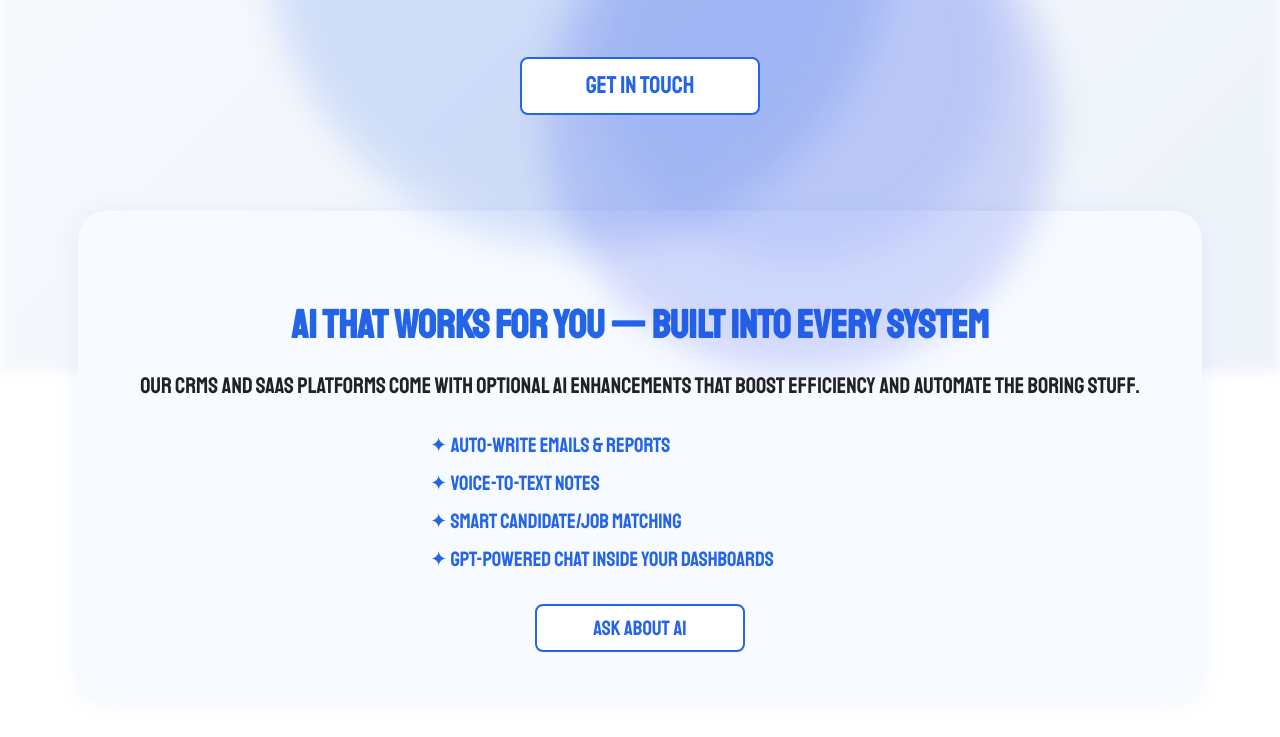
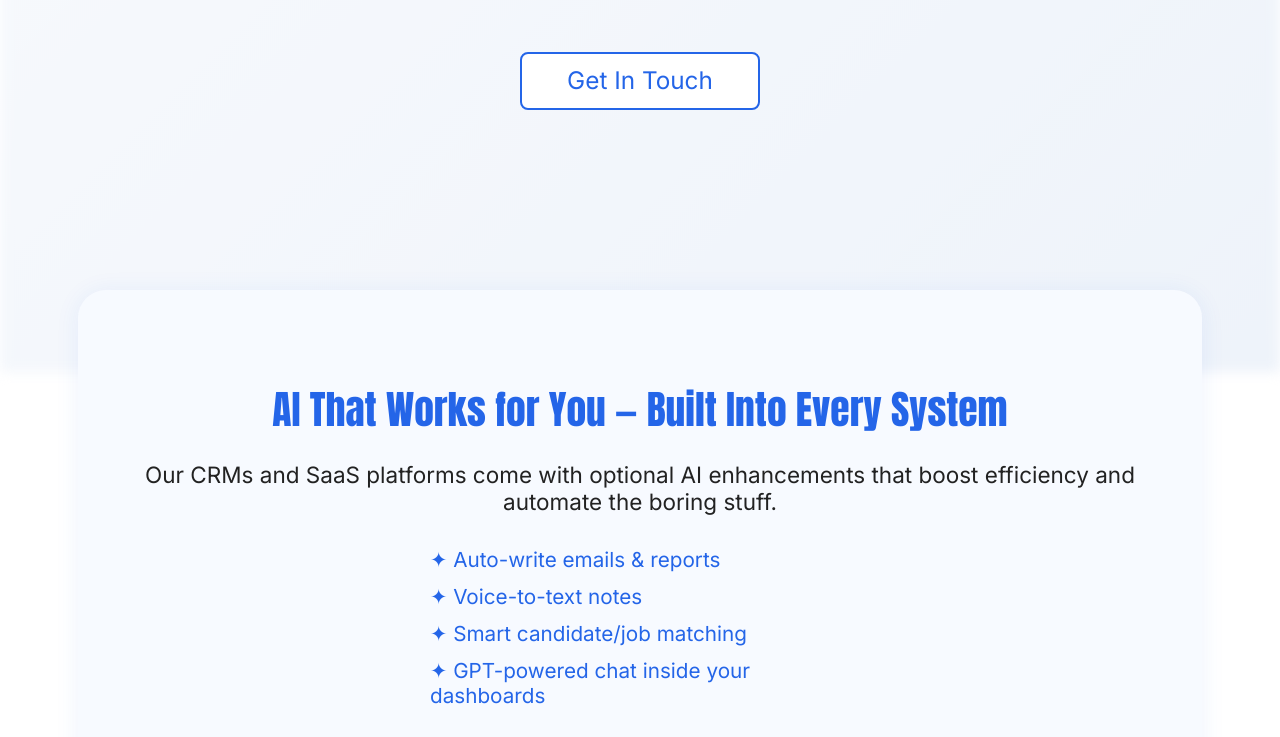
Before and after one commit to sezinercem/omnibase-site, a plain HTML site: page index.html in a window 1280 px wide. Shown: the part 428-1165 px from the top of the page. Drawn offline with Linux system fonts and the light colour scheme.

Commit message:
Update site content and styles

```diff
--- a/index.html
+++ b/index.html
@@ -4,7 +4,9 @@
     <meta charset="UTF-8" />
     <meta name="viewport" content="width=device-width, initial-scale=1.0" />
     <title>OmniBase | Custom CRM & SaaS Solutions</title>
-    <link href="https://fonts.googleapis.com/css2?family=Staatliches&display=swap" rel="stylesheet">
+    <link href="https://fonts.googleapis.com/css2?family=Inter:wght@400;700&display=swap" rel="stylesheet">
+    <!-- Remove or comment out the Staatliches font link if you want only Inter -->
+    <!-- <link href="https://fonts.googleapis.com/css2?family=Staatliches&display=swap" rel="stylesheet"> -->
     <link rel="icon" type="image/png" href="https://static.wixstatic.com/media/18f380_8094b021d49c4bb185be56f91ed3269f~mv2.png/v1/fill/w_364,h_242,al_c,q_85,usm_0.66_1.00_0.01,enc_avif,quality_auto/Omnibase-logo.png">
     <meta name="description" content="Omnibase builds custom CRM and SaaS solutions for UK businesses. Accelerate your growth with scalable, automated software.">
 <meta name="keywords" content="CRM, SaaS, UK, software development, process automation, custom CRM, SaaS engineering">
@@ -33,7 +35,7 @@
             z-index: -1;
         }
         body {
-            font-family: 'Staatliches', Impact, Charcoal, sans-serif;
+            font-family: 'Inter', Arial, Helvetica, sans-serif !important;
             color: #000 !important; /* was white */
             background-color: #fff !important; /* was black */
         }
@@ -104,7 +106,7 @@
             padding: 0.5em 1.5em;
             border-radius: 0px;
             font-size: 1.1em;
-            font-family: 'Staatliches', Impact, Charcoal, sans-serif;
+            font-family: 'Inter', Arial, Helvetica, sans-serif !important;
             cursor: pointer;
             transition: background 0.2s, color 0.2s;
             margin-top: 24px;
@@ -127,7 +129,7 @@
             padding: 0.5em 1.5em;
             border-radius: 0px;
             font-size: 1.1em;
-            font-family: 'Staatliches', Impact, Charcoal, sans-serif;
+            font-family: 'Inter', Arial, Helvetica, sans-serif !important;
             cursor: pointer;
             transition: background 0.2s, color 0.2s;
             margin-top: 24px;
@@ -152,60 +154,8 @@
             z-index: 2;
         }
         .hero-bg-animate {
-            position: absolute;
-            left: 50%;
-            top: 50%;
-            width: 900px;
-            height: 900px;
-            transform: translate(-50%, -50%);
-            z-index: 0;
-            pointer-events: none;
-            overflow: hidden;
-        }
-        .hero-bg-animate .circle1,
-        .hero-bg-animate .circle2,
-        .hero-bg-animate .circle3 {
-            position: absolute;
-            border-radius: 50%;
-            opacity: 0.18;
-            filter: blur(16px);
-            animation-timing-function: ease-in-out;
-        }
-        .hero-bg-animate .circle1 {
-            width: 600px;
-            height: 600px;
-            background: radial-gradient(circle, #2465e8 60%, transparent 100%);
-            left: 10%;
-            top: 20%;
-            animation: float1 12s infinite alternate;
-        }
-        .hero-bg-animate .circle2 {
-            width: 400px;
-            height: 400px;
-            background: radial-gradient(circle, #7ea7f7 60%, transparent 100%);
-            right: 10%;
-            top: 40%;
-            animation: float2 14s infinite alternate;
-        }
-        .hero-bg-animate .circle3 {
-            width: 500px;
-            height: 500px;
-            background: radial-gradient(circle, #2440e8 60%, transparent 100%);
-            left: 40%;
-            bottom: 0;
-            animation: float3 16s infinite alternate;
-        }
-        @keyframes float1 {
-            0% { transform: translateY(0) scale(1); }
-            100% { transform: translateY(-40px) scale(1.08); }
-        }
-        @keyframes float2 {
-            0% { transform: translateY(0) scale(1); }
-            100% { transform: translateY(30px) scale(1.04); }
-        }
-        @keyframes float3 {
-            0% { transform: translateY(0) scale(1); }
-            100% { transform: translateY(-25px) scale(1.06); }
+            /* Remove background and circles for a clean, subtle hero section */
+            display: none !important;
         }
         .hero-section {
             position: relative;
@@ -227,10 +177,7 @@
         /* Placeholder color for all inputs and textarea in contact-section */
         .contact-section input::placeholder,
         .contact-section textarea::placeholder {
-            color: #3b3c36 !important;
-            opacity: 1;
-            font-family: 'Staatliches', Impact, Charcoal, sans-serif;
-            font-size: 1.1em;
+            font-family: 'Inter', Arial, Helvetica, sans-serif !important;
         }
 
         /* --- Responsive Styles --- */
@@ -544,11 +491,6 @@
     </nav>
     <!-- Main Content -->
     <div class="hero-section" style="display: flex; align-items: center; justify-content: center; min-height: 50vh; margin-top: 70px; position: relative;">
-        <div class="hero-bg-animate">
-            <div class="circle1"></div>
-            <div class="circle2"></div>
-            <div class="circle3"></div>
-        </div>
         <div class="hero-text" style="display: flex; flex-direction: column; align-items: center; text-align: center;">
             <p style="font-size: 18px; color: rgb(102, 103, 107); margin-bottom: 6px; letter-spacing: 1px;">
                 CRM &amp; SaaS Development for Growth-Driven Brands
@@ -571,7 +513,7 @@
         </div>
     </div>
     <!-- AI Section moved here -->
-    <div class="ai-section" style="max-width: 100%; margin: 80px auto 0 auto; padding: 56px 32px 48px 32px; background: #f7faff; border-radius: 28px; box-shadow: 0 2px 24px rgba(36,101,232,0.08); text-align: center;">
+    <div class="ai-section" style="max-width: 100%; margin: 160px auto 0 auto; padding: 56px 32px 48px 32px; background: #f7faff; border-radius: 28px; box-shadow: 0 2px 24px rgba(36,101,232,0.08); text-align: center;">
         <h2 style="font-size: 2.2em; color: rgb(36, 101, 232); margin-bottom: 22px; font-family: 'Staatliches', Impact, Charcoal, sans-serif;">
             AI That Works for You — Built Into Every System
         </h2>
@@ -701,7 +643,7 @@
                 style="padding: 14px 18px; border: none; border-radius: 8px; background: #f3f5fa; color: rgb(36, 101, 232); font-size: 1.1em; outline: none; resize: vertical;"
                 placeholder="How can we help?"></textarea>
 
-            <button type="submit" class="button-primary" style="width: 180px; align-self: flex-end; margin-top: 18px;">Send Message</button>
+            <button type="submit" class="button-primary" style="width: 260px; align-self: flex-end; margin-top: 18px;">Send Message</button>
         </form>
     </div>
     <footer style="width: 100%; background: #101522; color: #b3c6e7; text-align: center; padding: 36px 0 24px 0; margin-top: 60px; font-family: 'Staatliches', Impact, Charcoal, sans-serif; font-size: 1.1em;">
```
Also changed, not shown: 1 other file.
